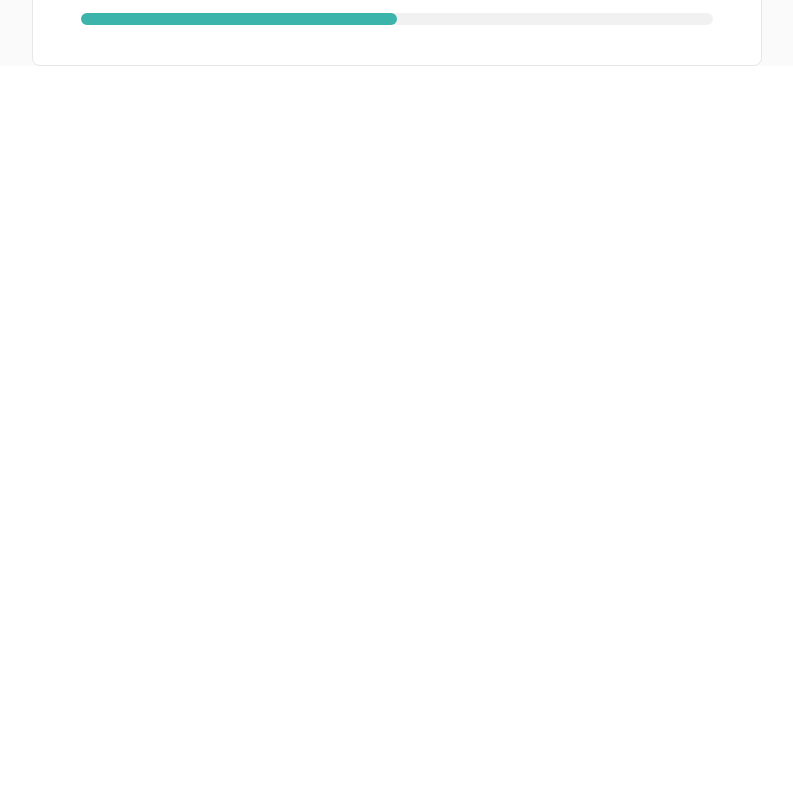
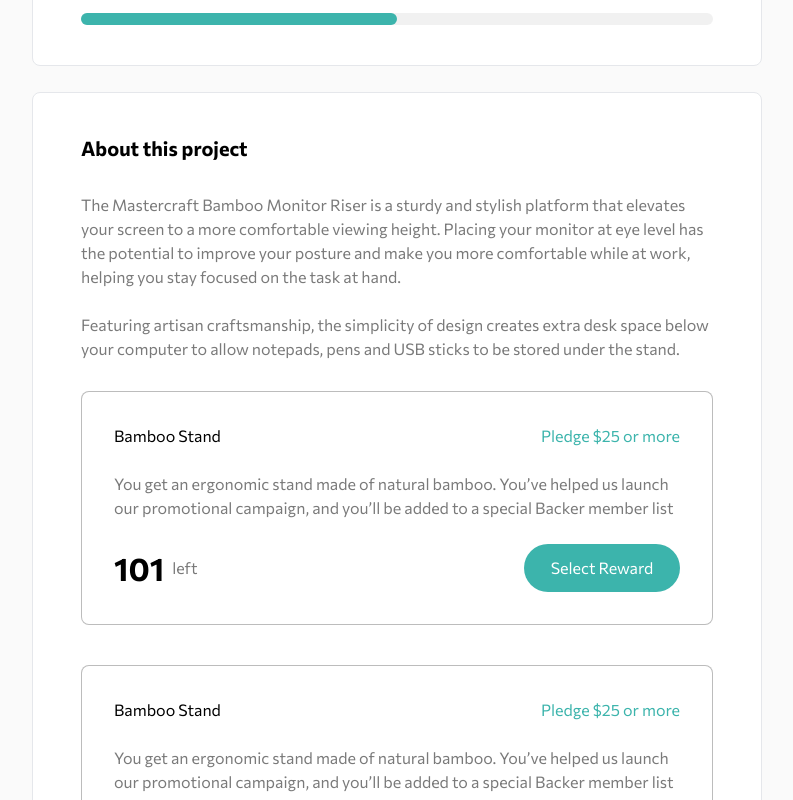
Before and after one commit to Chibuike-web/Crowfund-Product-Page, a React (Vite) app: page / in a window 1280 px wide. Shown: the part 740-1540 px from the top of the page, without its empty margins (243-1036 px from the left). Before the commit the page ends 806 px from the top, so only its background shows below. Built offline with nearby package versions, Linux system fonts and the light colour scheme.

Commit message:
implemented about section

```diff
--- a/src/components/About.jsx
+++ b/src/components/About.jsx
@@ -0,0 +1,25 @@
+import RewardCard from "./RewardCard";
+
+export default function About() {
+	return (
+		<section
+			className="bg-white flex flex-col mt-[26px] w-full max-w-[45.625rem] py-10 px-12 border border-gray-200 rounded-[0.5rem] gap-[30px]"
+			aria-label="About Project"
+		>
+			<h3 className="font-bold text-black text-[20px]">About this project</h3>
+			<p className="text-dark-gray">
+				The Mastercraft Bamboo Monitor Riser is a sturdy and stylish platform that elevates your
+				screen to a more comfortable viewing height. Placing your monitor at eye level has the
+				potential to improve your posture and make you more comfortable while at work, helping you
+				stay focused on the task at hand. <br /> <br />
+				Featuring artisan craftsmanship, the simplicity of design creates extra desk space below
+				your computer to allow notepads, pens and USB sticks to be stored under the stand.
+			</p>
+			<div className="flex flex-col gap-[40px]">
+				{Array.from({ length: 3 }).map((_) => (
+					<RewardCard />
+				))}
+			</div>
+		</section>
+	);
+}
--- a/src/components/CrowdfundPage.jsx
+++ b/src/components/CrowdfundPage.jsx
@@ -3,6 +3,7 @@
 import styles from "./CrowdfundPage.module.css";
 import ProductSection from "./ProductSection";
 import Stats from "./Stats";
+import About from "./About";
 
 export default function CrowdfundPage() {
 	return (
@@ -12,6 +13,7 @@
 			</section>
 			<ProductSection />
 			<Stats />
+			<About />
 		</main>
 	);
 }
--- a/src/components/RewardCard.jsx
+++ b/src/components/RewardCard.jsx
@@ -0,0 +1,26 @@
+import { Button } from "./Button";
+
+export default function RewardCard() {
+	return (
+		<article className="bg-white flex flex-col gap-6 w-full p-[2rem] border border-dark-gray/50 rounded-[0.5rem]">
+			<div className="flex justify-between">
+				<h3>Bamboo Stand</h3>
+				<p className="text-moderate-cyan">Pledge $25 or more</p>
+			</div>
+			<p className="text-dark-gray">
+				You get an ergonomic stand made of natural bamboo. You’ve helped us launch our promotional
+				campaign, and you’ll be added to a special Backer member list
+			</p>
+			<div className="flex justify-between">
+				<div className="flex gap-[8px] items-center">
+					<h1 className="text-[2rem] font-bold text-black">101</h1>
+					<span className="text-dark-gray">left</span>
+				</div>
+				<Button
+					text="Select Reward"
+					className="bg-moderate-cyan w-[156px] h-[3rem] rounded-full text-white"
+				/>
+			</div>
+		</article>
+	);
+}
```
Also changed, not shown: src/components/Rewards.jsx (deleted).
